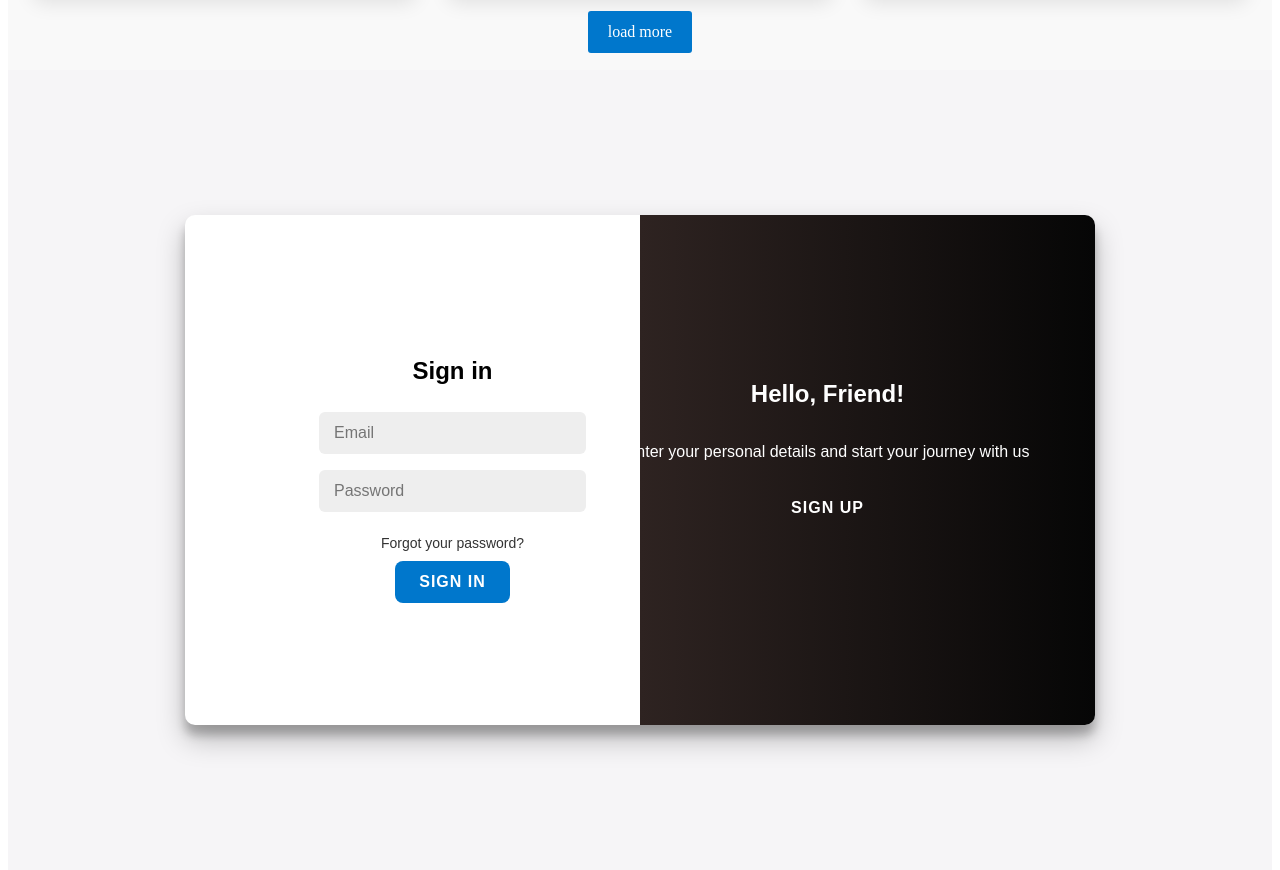
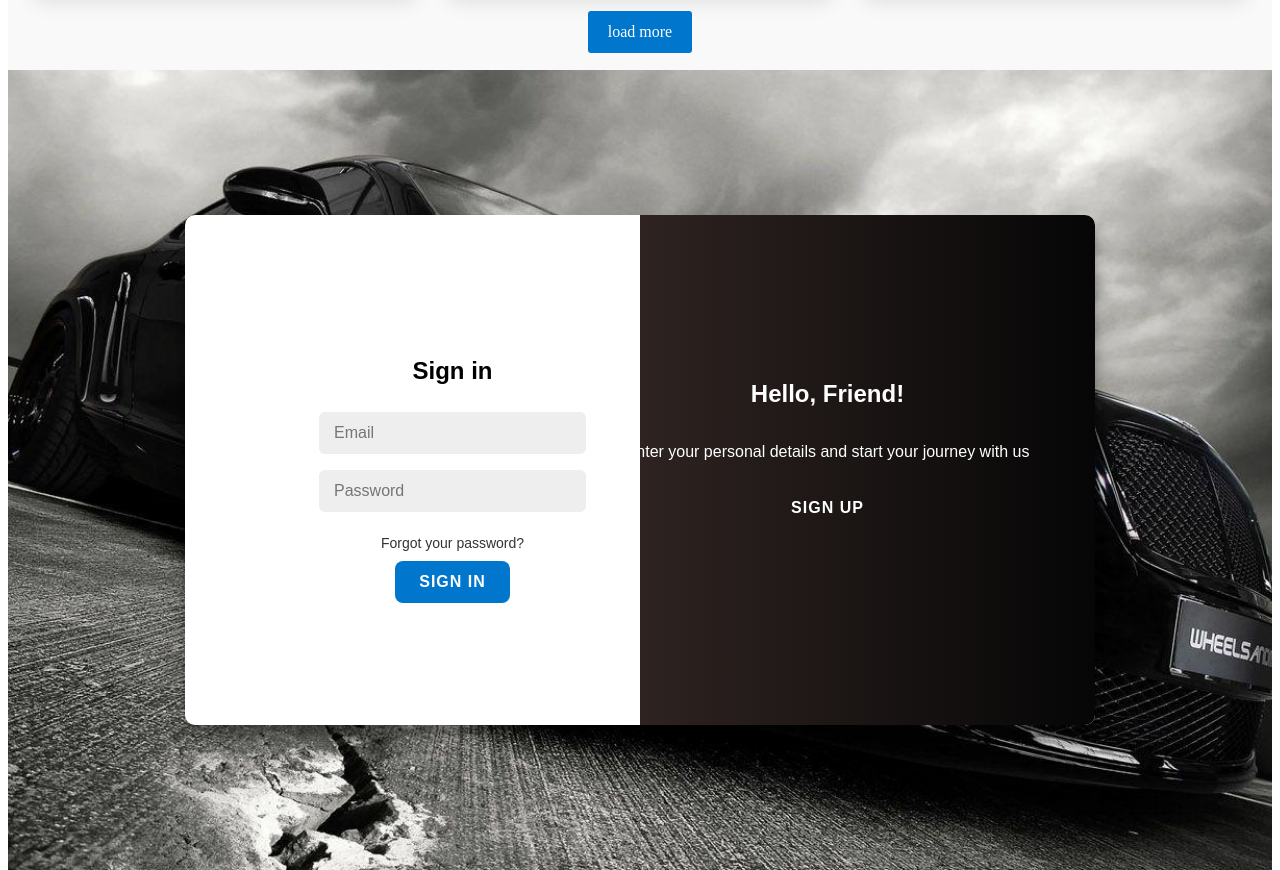
Before and after one commit to hanshpratap/cars, a plain HTML site: page index.html in a window 1280 px wide. Shown: the part 3652-4522 px from the top of the page. Drawn offline with Linux system fonts and the light colour scheme; the site is published under a folder, as on GitHub Pages, so addresses that start at the root find nothing.

Commit message:
Update index.html

```diff
--- a/index.html
+++ b/index.html
@@ -1687,7 +1687,7 @@ position: absolute;
 </div>
 
 </section>
-  <section class="sounds" style="background-image: url(/assets/backgroundd.jpg);">
+  <section class="sounds" style="background-image: url(assets/backgroundd.jpg);">
     <div id="container" class="container">
       <div class="form-container sign-up-container">
         <form id="hansh6">
```
